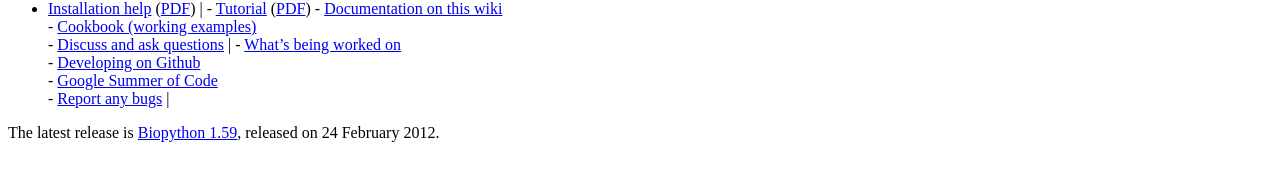
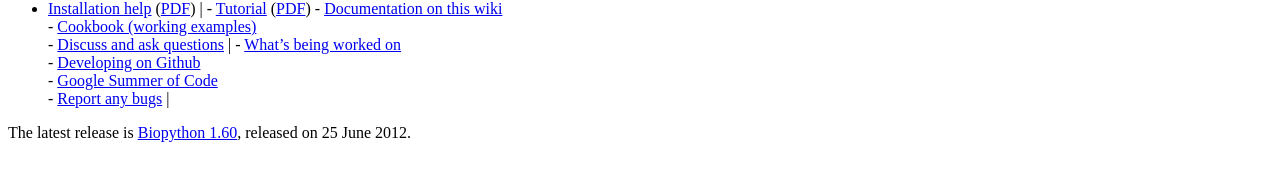
Before and after one commit to biopython/biopython.github.io, a Jekyll site: the page built from wiki/Biopython.md, in a window 1280 px wide. Shown: the part 419-600 px from the top of the page. Built offline with Jekyll 4.4.1, drawn with Linux system fonts in a browser that asks for light colours.

Commit message:
Release 1.60

```diff
--- a/wiki/Biopython.md
+++ b/wiki/Biopython.md
@@ -38,5 +38,5 @@ the libraries and tools.
                                                                                                                                                                                                                                                                                             -   [Google Summer of Code](Google_Summer_of_Code "wikilink")
                                                                                                                                                                                                                                                                                             -   [Report any bugs](http://redmine.open-bio.org/projects/biopython)  |
 
-The latest release is [Biopython 1.59](Download "wikilink"), released on
-24 February 2012.
+The latest release is [Biopython 1.60](Download "wikilink"), released on
+25 June 2012.
```
Also changed, not shown: 1 other file.
